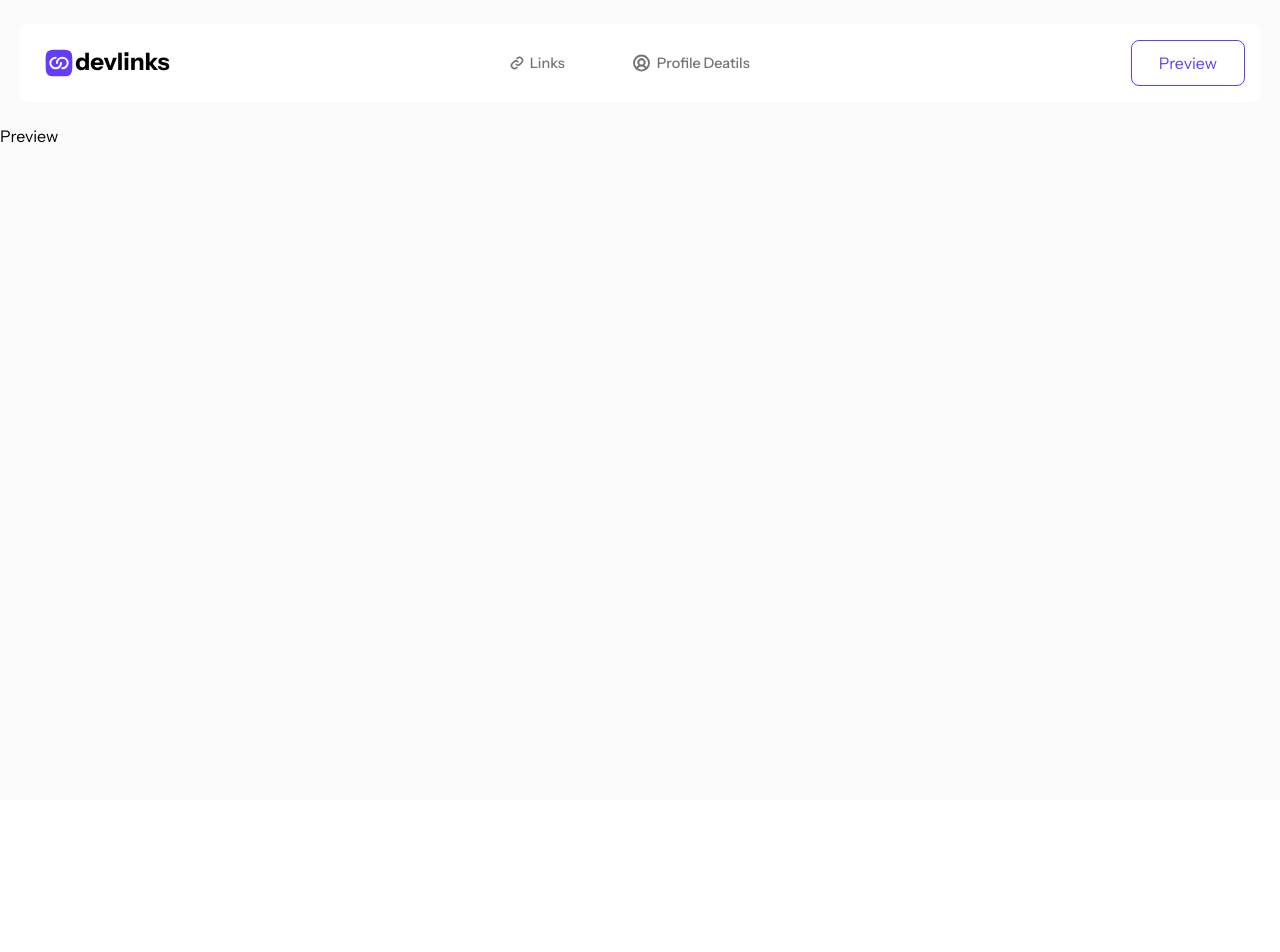
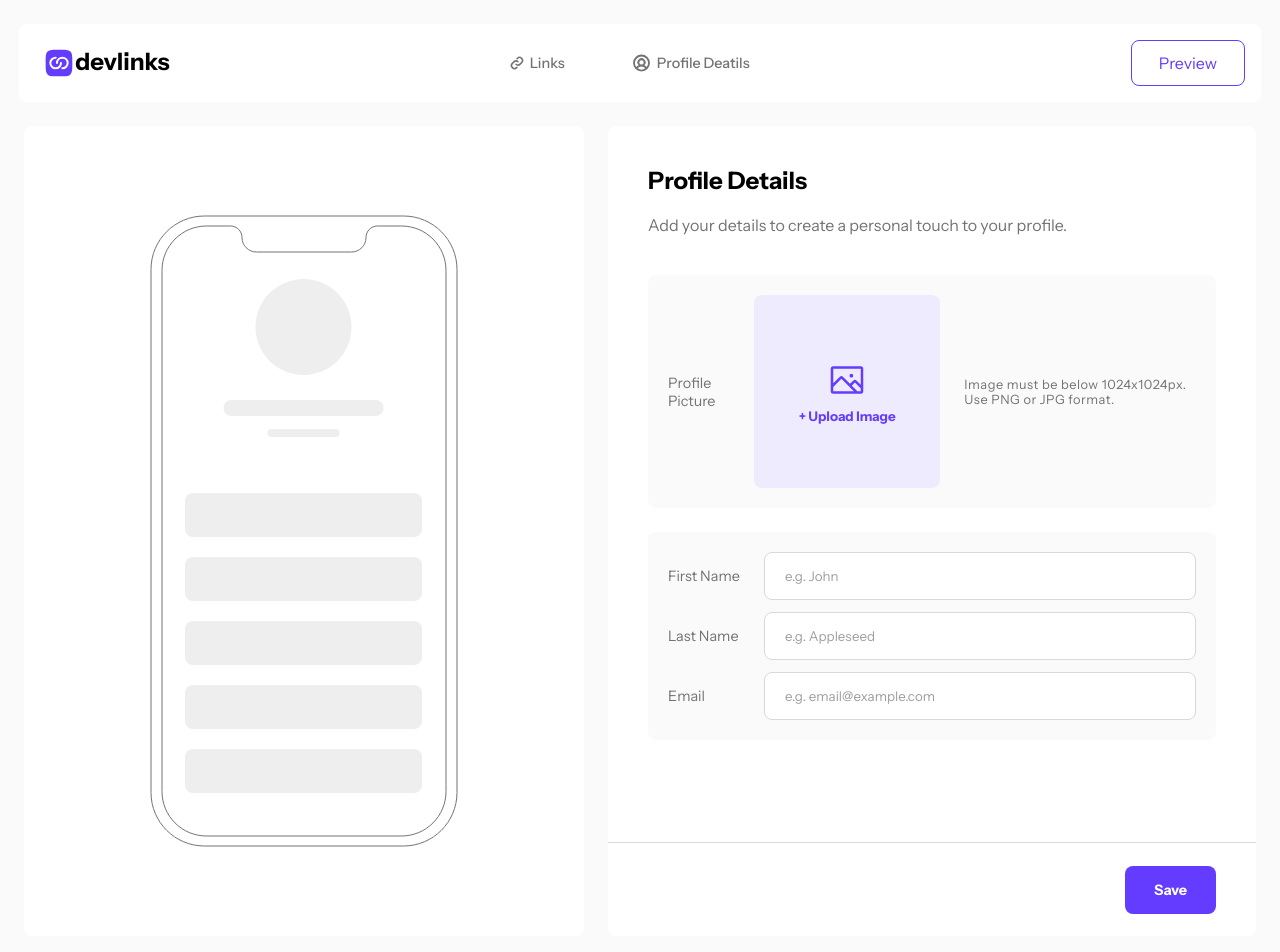
Before and after one commit to Priyallohar/Link-Sharing-App, a React (Create React App) app: page /dashboard in a window 1280 px wide. Shown: the top 952 px of the page. Before the commit the page ends 800 px from the top, so only its background shows below. Built offline with nearby package versions, Linux system fonts and the light colour scheme.

Commit message:
changes in profileDetails

```diff
--- a/src/Components/devlinksdashboard/Dashboard/Dashboard.js
+++ b/src/Components/devlinksdashboard/Dashboard/Dashboard.js
@@ -1,17 +1,19 @@
-import React from 'react'
-import DashboardHeader from '../DashboardHeader/DashboardHeader'
-import Links from '../Links/Links'
-import"./Dashboard.scss"
-import Preview from "../Preview/Preview"
+import React from "react";
+import DashboardHeader from "../DashboardHeader/DashboardHeader";
+import Links from "../Links/Links";
+import "./Dashboard.scss";
+import Preview from "../Preview/Preview";
+import ProfileDetails from "../ProfileDetails/ProfileDetails"
 
 const Dashboard = () => {
   return (
-    <div className='dashboard-container'>
-        <DashboardHeader></DashboardHeader>
-        {/* <Links></Links> */}
-        <Preview></Preview>
+    <div className="dashboard-container">
+      <DashboardHeader></DashboardHeader>
+      {/* <Links></Links> */}
+      <ProfileDetails></ProfileDetails>
+
     </div>
-  )
-}
+  );
+};
 
-export default Dashboard
+export default Dashboard;
--- a/src/Components/devlinksdashboard/ProfileDetails/ProfileDetails.js
+++ b/src/Components/devlinksdashboard/ProfileDetails/ProfileDetails.js
@@ -0,0 +1,46 @@
+import React, {useState} from 'react'
+import "./ProfileDetails.scss"
+import MobilePreview from '../Links/MobilePreview'
+
+const Preview = () => {
+    const [selectedPhotos, setSelectedPhotos] = useState([]);
+
+  const handleFileChange = (e) => {
+    const files = Array.from(e.target.files);
+    setSelectedPhotos([...selectedPhotos, ...files]);
+  };
+
+  return (
+    <div className='preview-outer-container'>
+         <MobilePreview></MobilePreview>
+         <div className='personal-details'>
+         <div className="header-part">
+            <h2>Profile Details</h2>
+            <p>
+            Add your details to create a personal touch to your profile.
+            </p>
+          </div>
+
+          <div className='add-profile-pic-container'>
+            <text>Profile Picture</text>
+            <div className='upload-continer'>
+            <button><svg xmlns="http://www.w3.org/2000/svg" width="40" height="40" fill="none" viewBox="0 0 40 40"><path fill="#633CFF" d="M33.75 6.25H6.25a2.5 2.5 0 0 0-2.5 2.5v22.5a2.5 2.5 0 0 0 2.5 2.5h27.5a2.5 2.5 0 0 0 2.5-2.5V8.75a2.5 2.5 0 0 0-2.5-2.5Zm0 2.5v16.055l-4.073-4.072a2.5 2.5 0 0 0-3.536 0l-3.125 3.125-6.875-6.875a2.5 2.5 0 0 0-3.535 0L6.25 23.339V8.75h27.5ZM6.25 26.875l8.125-8.125 12.5 12.5H6.25v-4.375Zm27.5 4.375h-3.34l-5.624-5.625L27.91 22.5l5.839 5.84v2.91ZM22.5 15.625a1.875 1.875 0 1 1 3.75 0 1.875 1.875 0 0 1-3.75 0Z"/></svg> <div>+ Upload Image</div></button>
+            {/* <input type='file' accept='image/*' onChange={handleFileChange} /> */}
+            <p>Image must be below 1024x1024px. Use PNG or JPG format.</p>
+            </div>
+          </div>
+          <div className='info-container'>
+              <div className='input-div'><label>First Name </label>  <input type="text" placeholder='e.g. John'/></div>
+              <div className='input-div'> <label>Last Name  </label> <input type="text" placeholder='e.g. Appleseed'/></div>
+              <div className='input-div'> <label> Email </label><input type="email" placeholder='e.g. email@example.com'/></div>
+        </div>
+        <div className="saveBtn-container">
+          <button>Save</button>
+        </div>
+         </div>
+
+    </div>
+  )
+}
+
+export default Preview
--- a/src/Components/devlinksdashboard/ProfileDetails/ProfileDetails.scss
+++ b/src/Components/devlinksdashboard/ProfileDetails/ProfileDetails.scss
@@ -0,0 +1,163 @@
+.preview-outer-container {
+    height: 834px;
+    width: 100%;
+    min-height: 100vh;
+    overflow-y: auto;
+    display: flex;
+    justify-content: center;
+    padding: 0px 24px 24px;
+    background-color: #fafafa;
+    overflow: hidden;
+
+    .personal-details {
+        position: relative;
+        padding: 40px;
+        flex: 1;
+        background-color: #ffffff;
+        border-radius: 8px;
+        overflow: hidden;
+
+        .header-part {
+            margin-bottom: 40px;
+
+            h2 {
+                margin-bottom: 20px;
+            }
+
+            p {
+                color: #737373;
+
+            }
+        }
+
+        .add-profile-pic-container {
+            padding: 20px;
+            display: flex;
+            align-items: center;
+            justify-content: space-between;
+            height: 233px;
+            background-color: #FAFAFA;
+            border-radius: 8px;
+            margin-bottom: 24px;
+
+            text {
+                font-size: 0.9rem;
+                color: #737373;
+            }
+
+            .upload-continer {
+                height: 100%;
+                display: flex;
+                align-items: center;
+                width: 442px;
+
+                input {
+                    background-color: #EFEBFF;
+                }
+
+                button {
+                    height: 100%;
+                    width: 193px;
+                    border: none;
+                    background-color: #EFEBFF;
+                    border-radius: 8px;
+                    margin-right: 24px;
+
+                    svg {
+                        margin-bottom: 5px;
+                        font-weight: 400;
+                    }
+
+                    div {
+                        color: #633CFF;
+                        font-weight: 700;
+                    }
+                }
+
+                p {
+                    letter-spacing: 0.5px;
+                    font-size: 0.8rem;
+                    width: 240px;
+                    color: #737373;
+                }
+            }
+
+        }
+        .info-container{
+            padding: 20px;
+            display: flex;
+            flex-direction: column;
+            align-items:  space-between;
+            justify-content: space-between;
+            height: 208px;
+            background-color: #FAFAFA;
+            border-radius: 8px;
+
+            .input-div{
+                display: flex;
+                flex-direction: row;
+                align-items:  center;
+                justify-content: space-between;
+                label{
+                    font-size: 0.9rem;
+                    color: #737373;
+                }
+                input{
+                    padding: 0px 20px;
+                    height: 48px;
+                    width :432px;
+                    border: none;
+                    border-radius: 8px;
+                    border: 1px solid #D9D9D9;
+
+                    &::placeholder{
+                        opacity: 0.7;
+                    }
+
+                    &:focus{
+                        outline: none;
+                        border:1px solid #633CFF;
+                        box-shadow: 0px 0px 10px 10px #EFEBFF;
+                    }
+                }
+            }
+
+
+         }
+
+         .saveBtn-container {
+            width: 100%;
+            position: absolute;
+            bottom: 0px;
+            left: 0px;
+            display: flex;
+            height: 94px;
+            justify-content: flex-end;
+            align-items: center;
+            padding: 24px 40px;
+            border-top: 1px solid #D9D9D9;
+
+            button {
+                height: 48px;
+                width: 91px;
+                color: #ffffff;
+                background-color: #633CFF;
+                border: none;
+                border-radius: 8px;
+                font-weight: 700;
+                font-size: 0.9rem;
+
+                &:hover{
+                    background-color: #BEADFF;
+                    box-shadow:  0px 0px 2px 0px #BEADFF ;
+                }
+            }
+
+        }
+    }
+
+
+
+
+
+}
```
